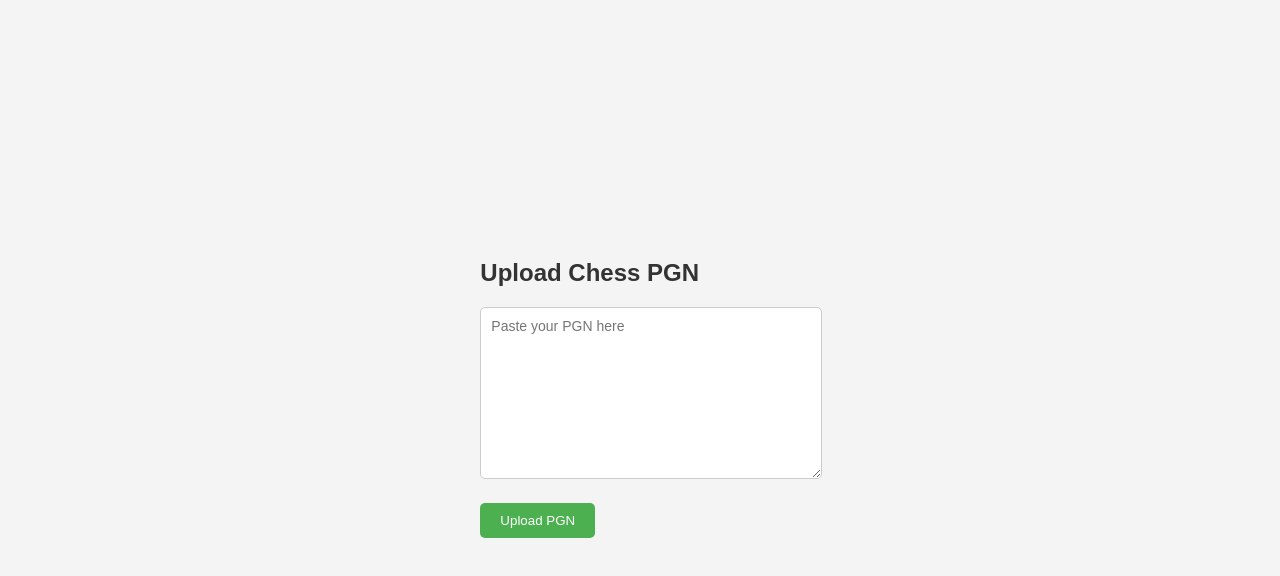
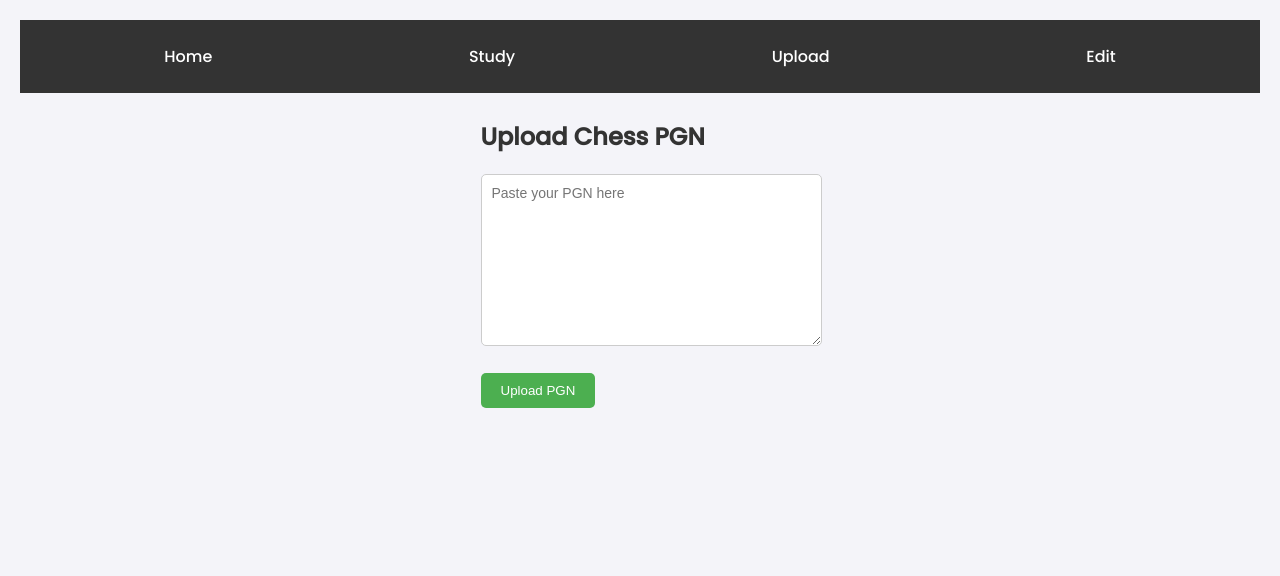
Before and after one commit to Aniruddh97/chess-memorizer, a website: page public/upload-pgn.html in a window 1280 px wide. Drawn offline with Linux system fonts and the light colour scheme.

```diff
--- a/public/css/repetoire.css
+++ b/public/css/repetoire.css
@@ -1,12 +1,16 @@
+/* Google Fonts */
+@import url("https://fonts.googleapis.com/css2?family=Poppins:wght@300;500&display=swap");
+
 body {
-    font-family: Arial, sans-serif;
+    font-family: "Poppins", sans-serif;
+    background-color: #f4f4f9;
+    color: #333;
     margin: 0;
-    padding: 0;
+    padding: 20px;
     display: flex;
-    justify-content: center;
+    flex-direction: column;
     align-items: center;
-    height: 100vh;
-    background-color: #f4f4f4;
+    justify-content: flex-start;
 }
 
 .container {
@@ -46,3 +50,36 @@
     margin-top: 20px;
     color: #333;
 }
+
+#navbar {
+    width: 100%;
+	margin-bottom: 20px;
+}
+
+.navbar {
+    background-color: #333;
+    padding: 1em;
+}
+
+.navbar ul {
+    list-style-type: none;
+    margin: 0;
+    padding: 0;
+    display: flex;
+    justify-content: space-around;
+}
+
+.navbar ul li {
+    margin: 0;
+}
+
+.navbar ul li a {
+    color: white;
+    text-decoration: none;
+    padding: 0.5em 1em;
+    display: block;
+}
+
+.navbar ul li a:hover {
+    background-color: #555;
+}
--- a/public/css/upload-pgn.css
+++ b/public/css/upload-pgn.css
@@ -11,18 +11,6 @@
     flex-direction: column;
     align-items: center;
     justify-content: flex-start;
-}
-
-body {
-    font-family: Arial, sans-serif;
-    margin: 0;
-    padding: 0;
-    display: flex;
-    flex-direction: column;
-    align-items: center;
-    justify-content: center;
-    height: 100vh;
-    background-color: #f4f4f4;
 }
 
 h1 {
@@ -58,3 +46,36 @@
     margin-top: 20px;
     color: #333;
 }
+
+#navbar {
+    width: 100%;
+    margin-bottom: 10px;
+}
+
+.navbar {
+    background-color: #333;
+    padding: 1em;
+}
+
+.navbar ul {
+    list-style-type: none;
+    margin: 0;
+    padding: 0;
+    display: flex;
+    justify-content: space-around;
+}
+
+.navbar ul li {
+    margin: 0;
+}
+
+.navbar ul li a {
+    color: white;
+    text-decoration: none;
+    padding: 0.5em 1em;
+    display: block;
+}
+
+.navbar ul li a:hover {
+    background-color: #555;
+}
--- a/public/upload-pgn.html
+++ b/public/upload-pgn.html
@@ -7,12 +7,24 @@
         <link rel="stylesheet" href="./css/upload-pgn.css" />
     </head>
     <body>
+        <div id="navbar">
+            <nav class="navbar">
+                <ul>
+                    <li><a href="index.html">Home</a></li>
+                    <!-- <li><a href="memorize.html">Memorize</a></li> -->
+                    <li><a href="study.html">Study</a></li>
+                    <li><a href="upload-pgn.html">Upload</a></li>
+                    <li><a href="repetoire.html">Edit</a></li>
+                </ul>
+            </nav>
+        </div>
+
         <div class="container">
             <h1>Upload Chess PGN</h1>
             <form id="pgnForm">
                 <textarea
                     id="pgnInput"
-					rows="10"
+                    rows="10"
                     placeholder="Paste your PGN here"
                     required
                 ></textarea>
```
Also changed, not shown: public/index.html (+3 -1 lines), public/memorize.html (+3 -1 lines), public/repetoire.html (+19 -4 lines), public/study.html (+3 -1 lines).
